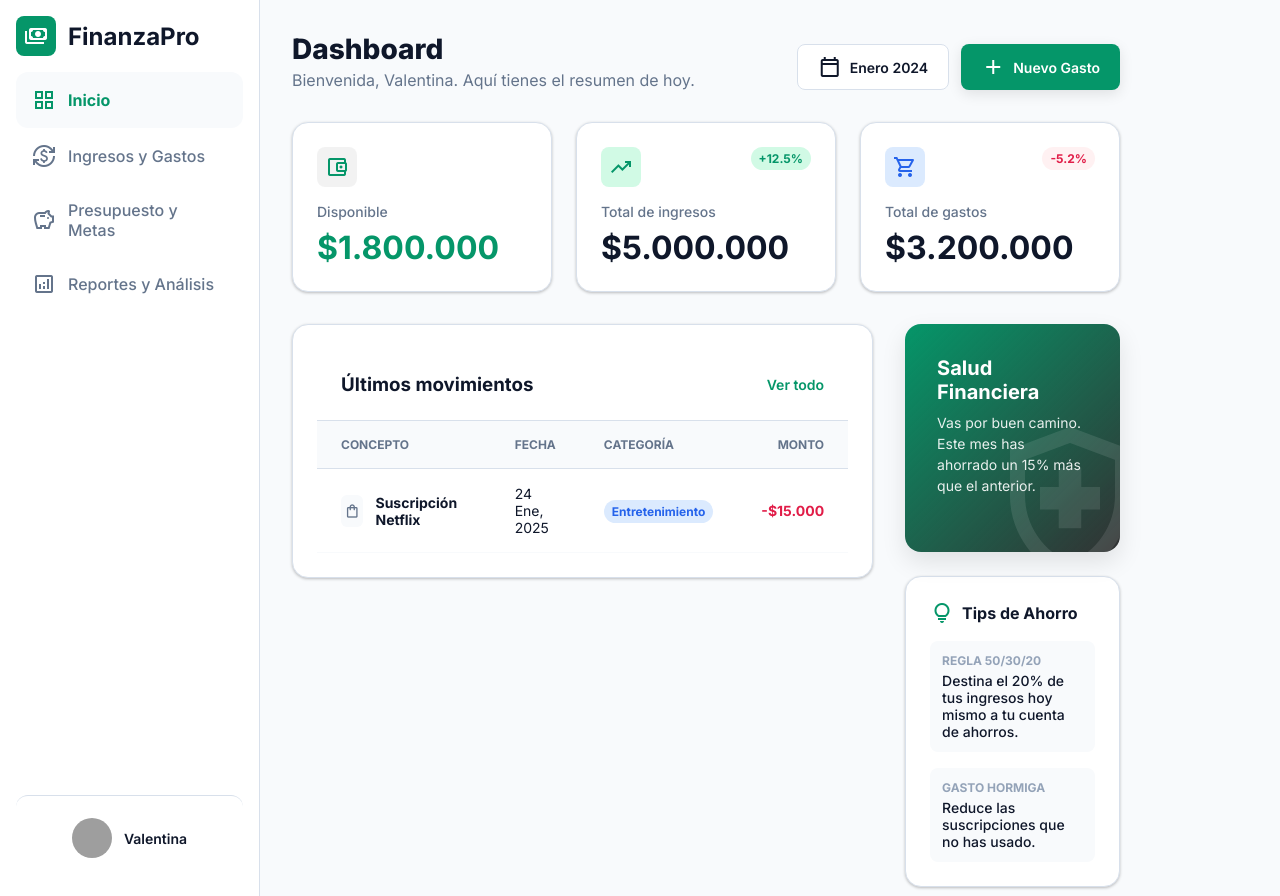
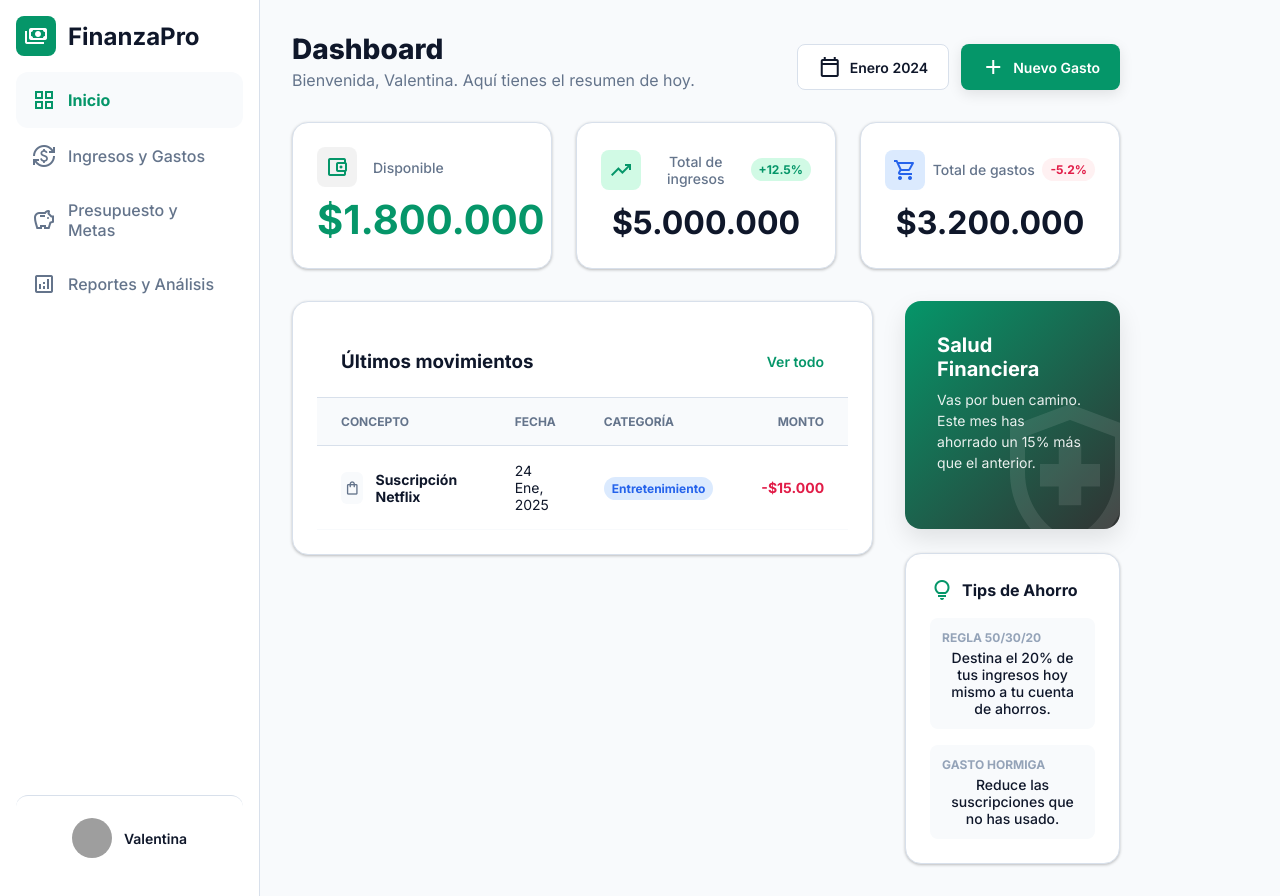
Before and after one commit to AnaKarina15/FinanzaPro, a PHP site: page /views/dashboard.html in a window 1280 px wide. Run offline with PHP 8.4, Linux system fonts and the light colour scheme; grey boxes are pictures that could not be loaded.

Commit message:
fix: enhance card layout and styling for better visibility

```diff
--- a/css/style.css
+++ b/css/style.css
@@ -39,6 +39,10 @@ body {
     background-color: var(--bg-fondo);
     color: var(--texto-principal);
     width: 90vw;
+}
+
+main {
+    scrollbar-width: none;
 }
 
 .material-symbols-outlined {
@@ -212,11 +216,30 @@ body {
 
 /* --- Tarjetas --- */
 .card {
+    display: flex;
+    flex-direction: column;
+    justify-content: space-around;
     background-color: var(--bg-panel);
     border: 1px solid var(--borde);
     border-radius: 16px;
     padding: 24px;
     box-shadow: 0 1px 3px rgba(0, 0, 0, 0.25);
+
+    p {
+        text-align: center;
+    }
+}
+
+.available-card {
+    .card-top {
+        justify-content: start;
+        gap: 16px;
+    }
+
+    .texto-primario {
+        font-size: 40px;
+
+    }
 }
 
 .card-destacada {
@@ -229,8 +252,7 @@ body {
 }
 
 .card-top {
-    align-items: flex-start;
-    margin-bottom: 16px;
+    align-items: center;
 }
 
 .card-titulo {
--- a/views/dashboard.html
+++ b/views/dashboard.html
@@ -60,27 +60,27 @@
                 </header>
 
                 <section class="grid-tarjetas">
-                    <article class="card ">
+                    <article class="card available-card">
                         <header class="card-top">
                             <div class="icon-box icon-primary"><span class="material-symbols-outlined">account_balance_wallet</span></div>
+                            <p class="card-titulo">Disponible</p>
                         </header>
-                        <p class="card-titulo">Disponible</p>
                         <p class="card-valor texto-primario">$1.800.000</p>
                     </article>
                     <article class="card">
                         <header class="card-top">
                             <div class="icon-box icon-emerald"><span class="material-symbols-outlined">trending_up</span></div>
+                            <p class="card-titulo">Total de ingresos</p>
                             <span class="badge badge-emerald">+12.5%</span>
                         </header>
-                        <p class="card-titulo">Total de ingresos</p>
                         <p class="card-valor">$5.000.000</p>
                     </article>
                     <article class="card ">
                         <header class="card-top">
                             <div class="icon-box icon-blue"><span class="material-symbols-outlined">shopping_cart</span></div>
+                            <p class="card-titulo">Total de gastos</p>
                             <span class="badge badge-rose">-5.2%</span>
                         </header>
-                        <p class="card-titulo">Total de gastos</p>
                         <p class="card-valor">$3.200.000</p>
                     </article>
                 </section>
```
